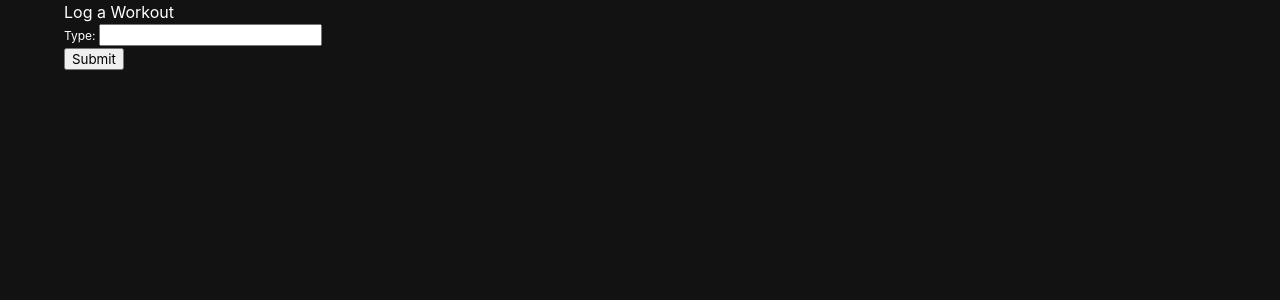
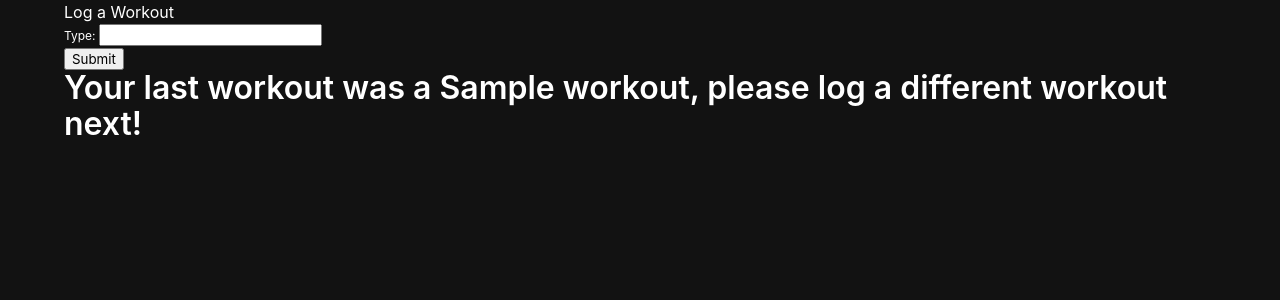
Before and after one commit to cesarurueta34/workout_django, a Django app: page /workout/new/ in a window 1280 px wide. Shown: the part 52-352 px from the top of the page. Run offline with Django 4.2, Linux system fonts and the light colour scheme; a user stored in the database is signed in; tables that the repository leaves empty hold one stand-in row (values such as "Sample post").

Commit message:
simple updates

```diff
--- a/main_app/templates/home.html
+++ b/main_app/templates/home.html
@@ -1,6 +1,8 @@
 {% extends 'base.html' %} {% block content %}
 {% if user.is_authenticated %}
 <a class="button is-dark" href="{% url 'workout_create' %}">Log Workout</a>
+
+<h2 class="title is-6"> You have completed {{number|length}} workouts so far!</h2>
 {% else %}
 <h1>Please Sign up or Login</h1>
 {% endif %}
--- a/main_app/templates/workout_create.html
+++ b/main_app/templates/workout_create.html
@@ -11,4 +11,6 @@
   <input type="submit" value="Submit" />
 </form>
 
+<h2 class="title is-3"> Your last workout was a {{workout.type}} workout, please log a different workout next!</h2>
+
 {% endblock %}
--- a/main_app/views.py
+++ b/main_app/views.py
@@ -20,15 +20,16 @@ from django.views.generic.detail import DetailView
 class Home(TemplateView):
     template_name = "home.html"
 
+
     def get_context_data(self, **kwargs):
         context = super().get_context_data(**kwargs)
         name=self.request.GET.get("name")
         if name != None:
-            context["workouts"] = Workout.objects.filter(
+            context["number"] = Workout.objects.filter(
                 name__icontains=name, user=self.request.user)
             context["header"] = f"Searching for {name}"
         else:
-            context["workouts"] = Workout.objects.filter(user=self.request.user).all().first()
+            context["number"] = Workout.objects.filter(user=self.request.user)
             context["header"] = "My Workouts"
         return context
 
@@ -68,6 +69,19 @@ class WorkoutCreate(CreateView):
     def get_success_url(self):
         print(self.kwargs)
         return reverse('workout_detail', kwargs={'pk': self.object.pk})
+
+
+    def get_context_data(self, **kwargs):
+        context_1 = super().get_context_data(**kwargs)
+        name=self.request.GET.get("name")
+        if name != None:
+            context_1["workout"] = Workout.objects.filter(
+                name__icontains=name, user=self.request.user)
+            context_1["header"] = f"Searching for {name}"
+        else:
+            context_1["workout"] = Workout.objects.filter(user=self.request.user).all().first()
+            context_1["header"] = "My Workouts"
+        return context_1
 
 @method_decorator(login_required, name='dispatch')
 class WorkoutUpdate(UpdateView):
```
